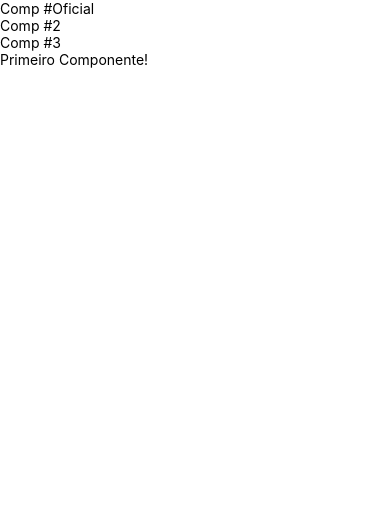
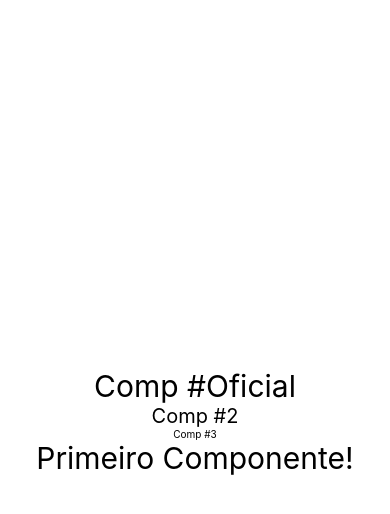
Before and after one commit to T-Terra/appTest, a React Native app: screen / in a window 390 px wide. Shown: the top 514 px of the page. Built offline with nearby package versions, Linux system fonts and the light colour scheme.

Commit message:
feat: Styles add

```diff
--- a/src/App.tsx
+++ b/src/App.tsx
@@ -1,14 +1,22 @@
 import React from "react";
-import { SafeAreaView } from "react-native";
+import { SafeAreaView, StyleSheet } from "react-native";
 
 import Oficial, { Comp2, Comp3 } from "./components/Mult";
 import Primeiro from "./components/Primeiro";
 
 export default () => (
-    <SafeAreaView>
+    <SafeAreaView style={Style.App}>
         <Oficial/>
         <Comp2/>
         <Comp3/>
         <Primeiro/>
     </SafeAreaView>
 );
+
+const Style = StyleSheet.create({
+    App: {
+        flexGrow: 1,
+        justifyContent: "center",
+        alignItems: "center"
+    }
+});
--- /dev/null
+++ b/src/components/Estilo.tsx
@@ -0,0 +1,13 @@
+import { StyleSheet } from "react-native";
+
+export default StyleSheet.create({
+    BigFont: {
+        fontSize: 30
+    },
+    MiddleFont: {
+        fontSize: 20
+    },
+    SmallFont: {
+        fontSize: 10
+    }
+})
--- a/src/components/Mult.tsx
+++ b/src/components/Mult.tsx
@@ -1,15 +1,16 @@
 import React from "react";
 import { Text } from "react-native";
+import StyleFont from "./Estilo"
 
 export default () => {
-    return <Text>Comp #Oficial</Text>
+    return <Text style={StyleFont.BigFont}>Comp #Oficial</Text>
 }
 
 // para export sem default o nome da função importa
 export function Comp2() {
-    return <Text>Comp #2</Text>
+    return <Text style={StyleFont.MiddleFont}>Comp #2</Text>
 }
 
 export function Comp3() {
-    return <Text>Comp #3</Text>
+    return <Text style={StyleFont.SmallFont}>Comp #3</Text>
 }
--- a/src/components/Primeiro.tsx
+++ b/src/components/Primeiro.tsx
@@ -1,4 +1,5 @@
 import React from "react";
 import { Text } from "react-native";
+import FontStyle from "./Estilo"
 
-export default () => <Text>Primeiro Componente!</Text>;
+export default () => <Text style={FontStyle.BigFont}>Primeiro Componente!</Text>;
```
